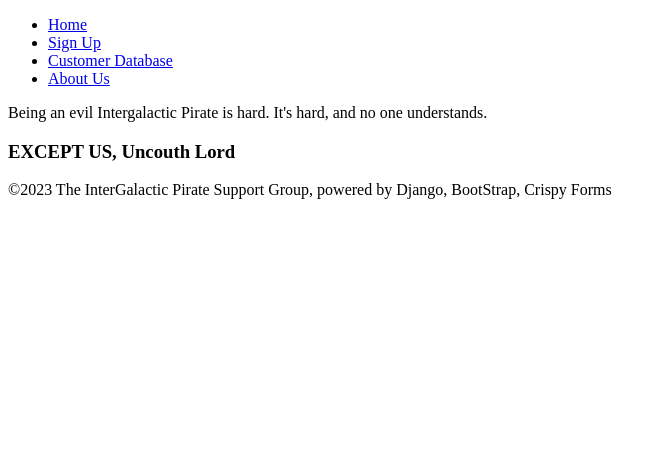
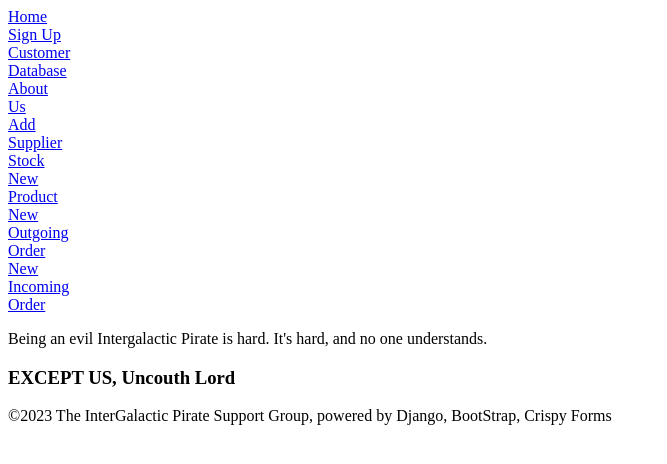
Before and after one commit to jwdiller/CSC289-Group2-Inventory, a Django app: page /about/ in a window 1280 px wide. Shown: the top 464 px of the page, without its empty margins (0-667 px from the left). Run offline with Django 4.2, Linux system fonts and the light colour scheme.

Commit message:
Add files via upload
23-02-11 Update Jwdiller

```diff
--- a/app/core/templates/base.html
+++ b/app/core/templates/base.html
@@ -2,14 +2,27 @@
 <!doctype html>
 <head>
 	<title>SIM - {% block title %}Generic Page{% endblock %}</title>
+	<style>
+		.navbar-horizontal {
+			list-style-type: none;
+			margin: 0;
+			padding: 0;
+			width: 60px;
+		}
+	</style>
 </head>
 <body>
 	<nav class="navbar">
-		<ul>
+		<ul class="navbar-horizontal">
 			<li><a href="{% url 'home' %}">Home</a></li>
 			<li><a href="{% url 'signup' %}">Sign Up</a></li>
 			<li><a href="{% url 'customer' %}">Customer Database</a></li>
 			<li><a href="{% url 'about' %}">About Us</a></li>
+			<li></li>
+			<li><a href="{% url 'suppliersignup' %}">Add Supplier</a></li>
+			<li><a href="{% url 'stocksignup' %}">Stock New Product</a></li>
+			<li><a href="{% url 'ordersignup' %}">New Outgoing Order</a></li>
+			<li><a href="{% url 'incomingsignup' %}">New Incoming Order</a></li>
 		</ul>
 	</nav>
 	<div class="container">
```
